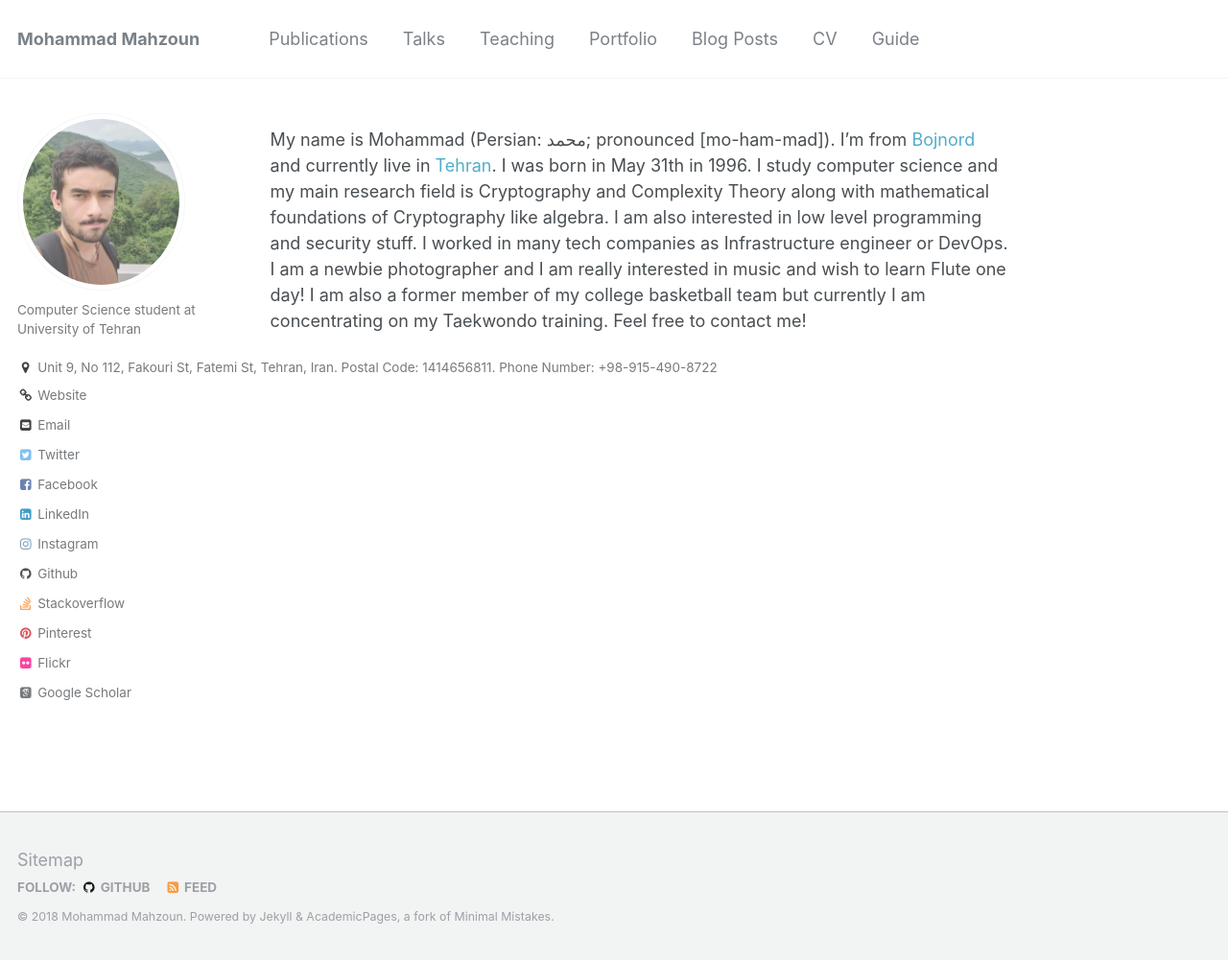
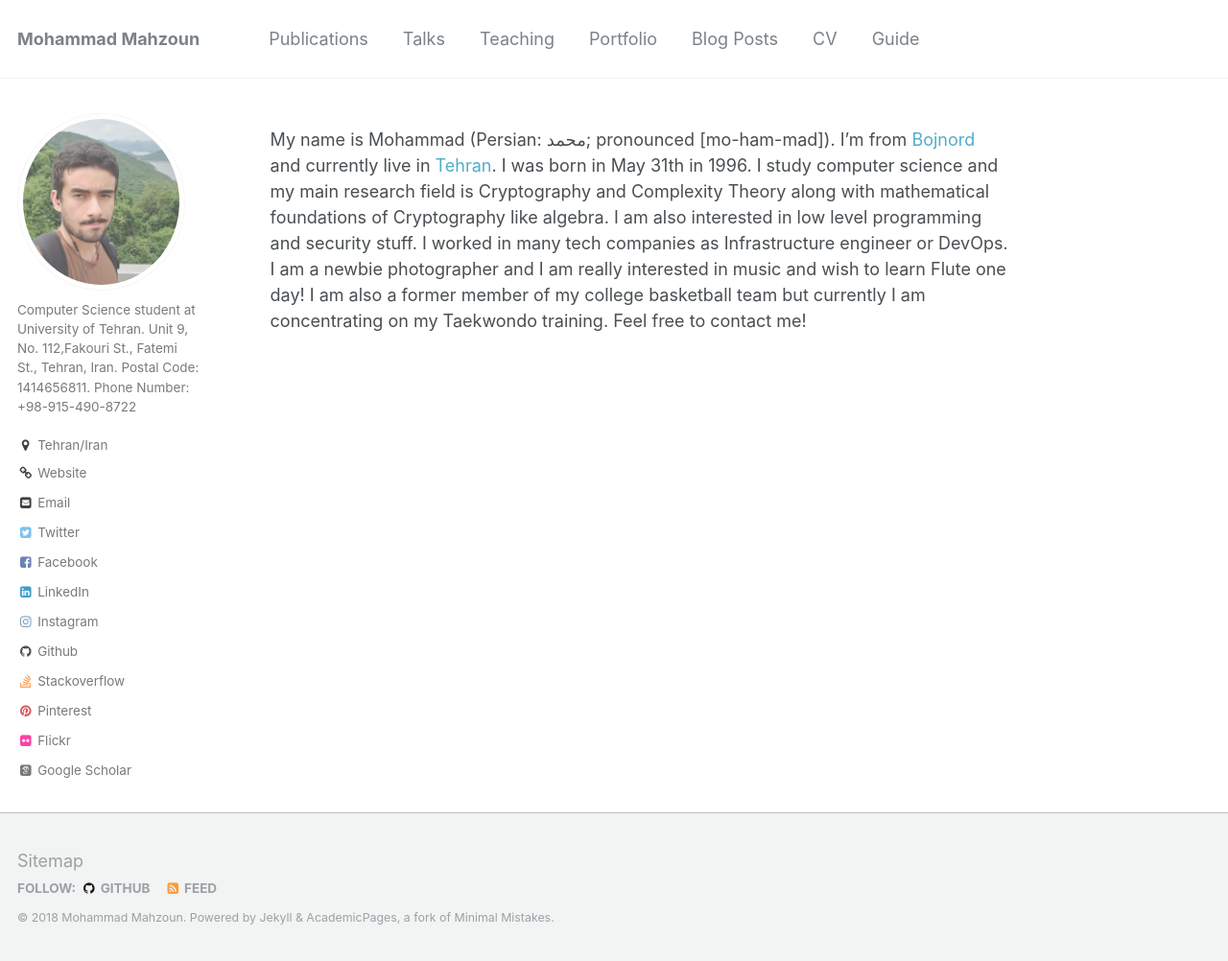
Before and after one commit to mahzoun/old_home_page, a Jekyll site: the page built from _pages/about.md, in a window 1280 px wide and 1002 px high. Shown: the whole window at 96% size. Built offline with Jekyll 4.4.1, drawn with Linux system fonts in a browser that asks for light colours; some web fonts are replaced.

Commit message:
add the address for the guys who want to send me a postcard!

```diff
--- a/_config.yml
+++ b/_config.yml
@@ -81,8 +81,8 @@
 author:
   name             : ""
   avatar           : "profile.png"
-  bio              : "Computer Science student at University of Tehran"
-  location         : "Unit 9, No 112, Fakouri St, Fatemi St, Tehran, Iran. Postal Code: 1414656811. Phone Number: +98-915-490-8722"
+  bio              : "Computer Science student at University of Tehran.  Unit 9, No. 112,Fakouri St., Fatemi St., Tehran, Iran. Postal Code: 1414656811. Phone Number: +98-915-490-8722"
+  location         : "Tehran/Iran"
   employer         :
   googlescholar    : "https://scholar.google.com/citations?user=4m_p68MAAAAJ&hl=en"
   email            : "mohammad.mahzoun@gmail.com"
```
